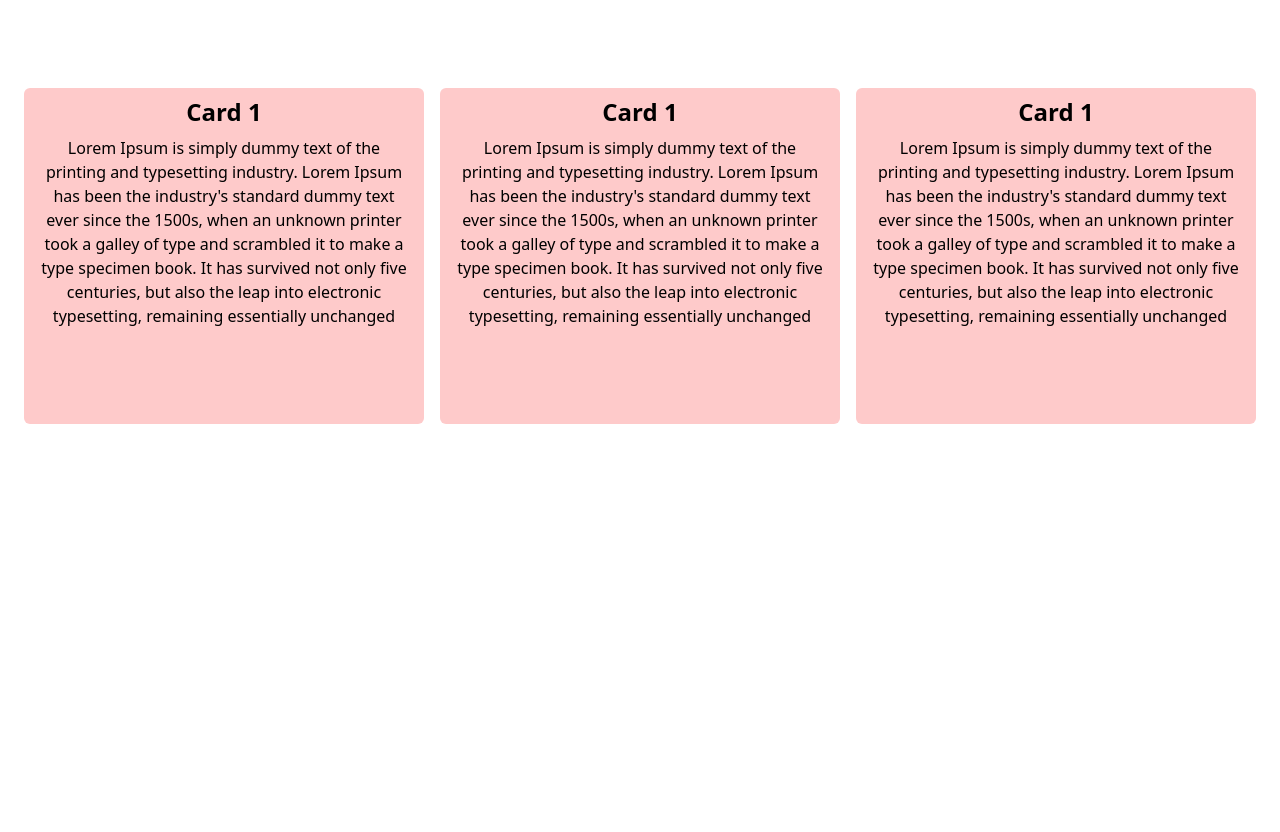
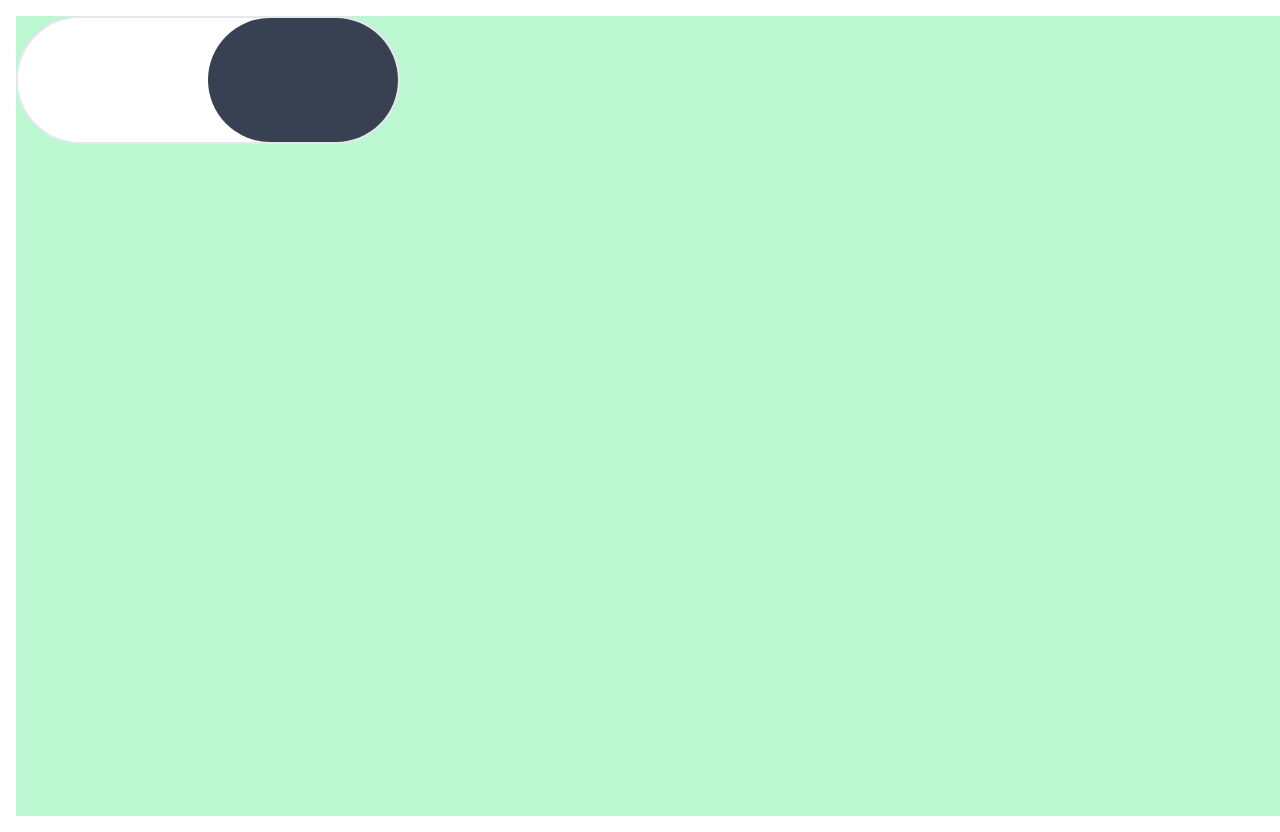
Before and after one commit to Nishan9t/react-components, a React (Create React App) app: page / in a window 1280 px wide. Before the commit the page ends 800 px from the top, so only its background shows below. Built offline with nearby package versions, Linux system fonts and the light colour scheme.

Commit message:
toggle structure is completed

```diff
--- a/src/App.js
+++ b/src/App.js
@@ -6,6 +6,7 @@ import Framermotion from './components/Framermotion';
 
 import SlideInComponent from './components/SlideInComponent';
 import Slider from './components/Slider';
+import Toggle from './components/Toggle';
 
 function App() {
   return (
@@ -14,7 +15,8 @@ function App() {
     {/* <DropNavbar/> */}
     {/* <Framermotion/> */}
     {/* <Slider/> */}
-    <Card/>
+    {/* <Card/> */}
+    <Toggle/>
     </div>
   );
 }
--- /dev/null
+++ b/src/components/Toggle.jsx
@@ -0,0 +1,15 @@
+import React from 'react'
+
+export default function Toggle() {
+  return (
+    <div className='p-4'>
+        <div className=' w-screen h-screen bg-green-200 items-center '>
+            <button className='border border-2 bg-white rounded-full p-1 w-96 h-32 relative'>
+                <div className='absolute rounded-full bg-gray-700 w-1/2 h-full top-0 right-0 '>
+
+                </div>
+            </button>
+        </div>
+    </div>
+  )
+}
```
